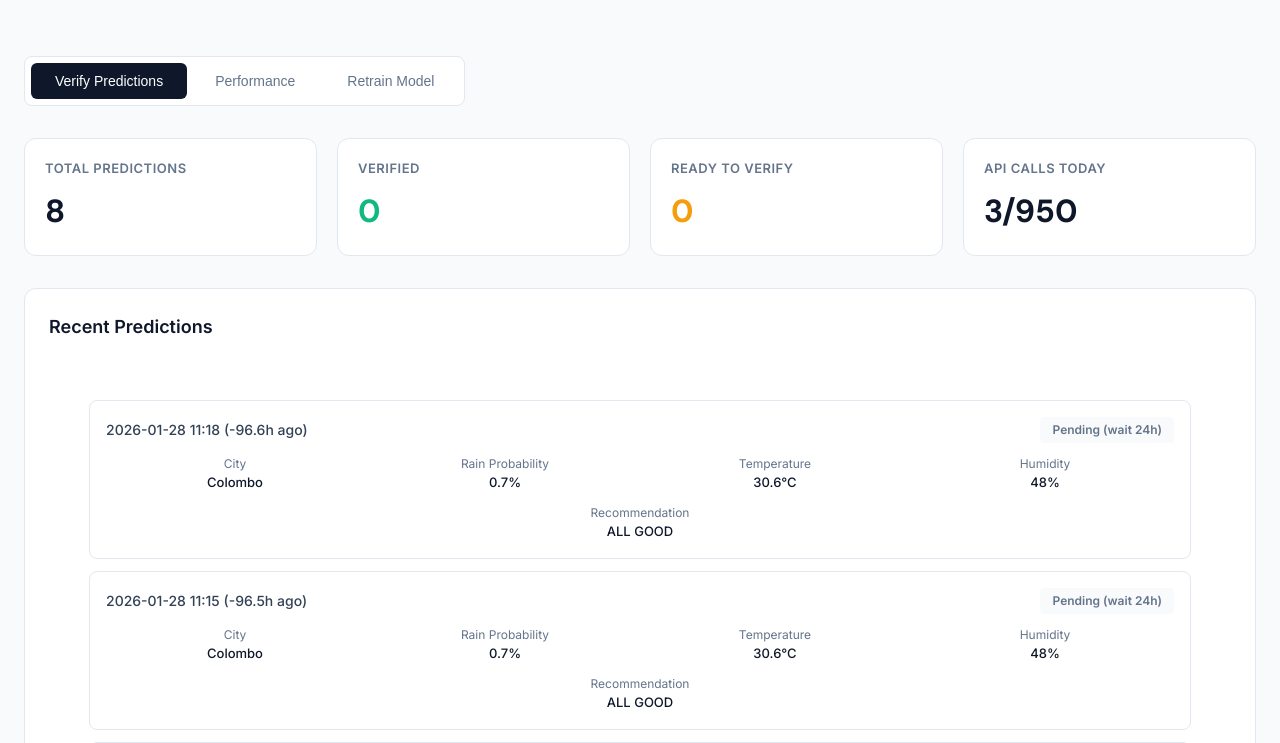
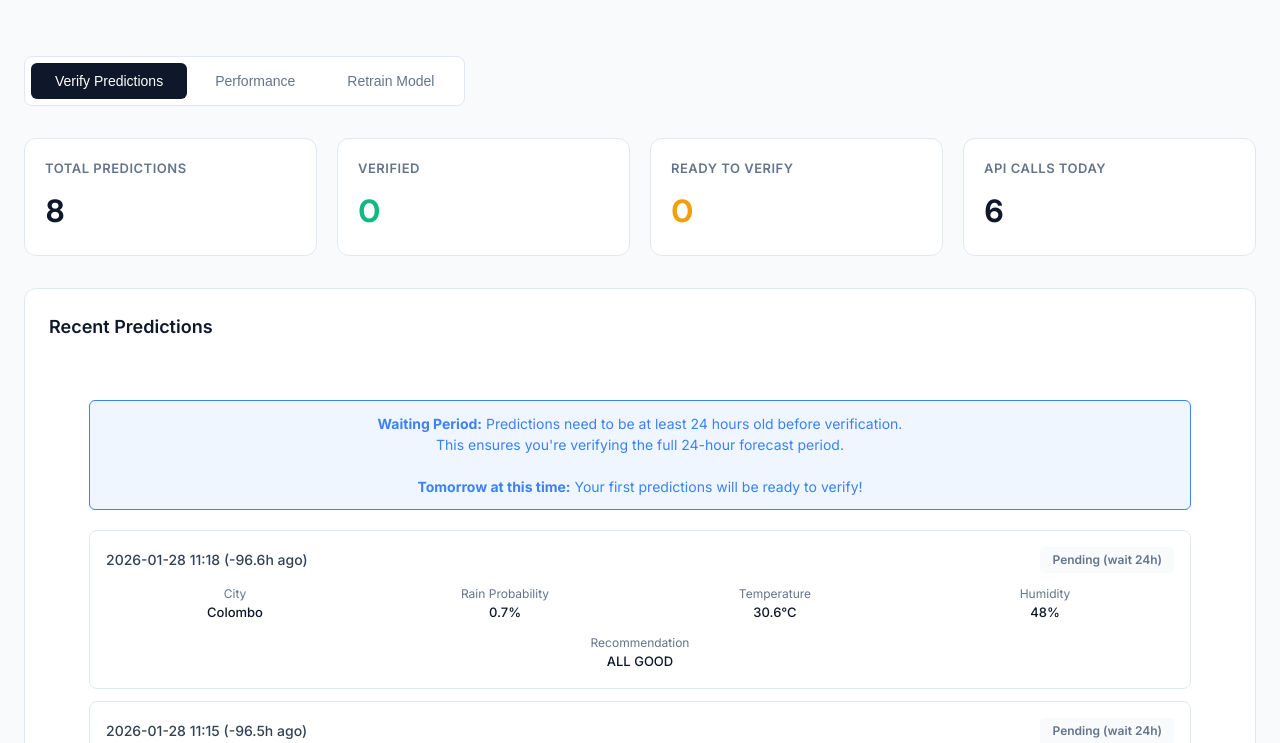
Before and after one commit to Dilmins/air-quality-sri-lanka, a Flask app: page /monitor in a window 1280 px wide. Shown: the part 128-871 px from the top of the page. Run offline with Flask 3, Linux system fonts and the light colour scheme; data comes from the database, SQL or seed files in the repository.

Commit message:
Update: Wed 01/28/2026 22:54:34.13

```diff
--- a/Backend/app.py
+++ b/Backend/app.py
@@ -26,7 +26,7 @@ api_calls_date = datetime.now().date()
 API_CALL_LIMIT = 950
 
 CITIES = {
-    "Colombo": {"lat": 6.9271, "lon": 79.8612},
+   "Colombo": {"lat": 6.9271, "lon": 79.8612},
     "Kandy": {"lat": 7.2906, "lon": 80.6337},
     "Galle": {"lat": 6.0535, "lon": 80.2210},
     "Jaffna": {"lat": 9.6615, "lon": 80.0255},
--- a/Backend/templates/monitor.html
+++ b/Backend/templates/monitor.html
@@ -462,8 +462,7 @@
                 document.getElementById('total-predictions').textContent = total;
                 document.getElementById('verified-count').textContent = verified;
                 document.getElementById('ready-count').textContent = ready;
-                document.getElementById('api-calls').textContent =
-                    `${statsData.api_calls_today || 0}/${statsData.api_limit || 950}`;
+                document.getElementById('api-calls').textContent = statsData.api_calls_today || 0;
 
                 // Render predictions
                 const container = document.getElementById('predictions-list');
@@ -471,10 +470,28 @@
                 if (predictions.length === 0) {
                     container.innerHTML = `
                         <div class="empty-state">
-                            <div class="empty-state-icon">📊</div>
-                            <p>No predictions yet. System will start logging predictions automatically.</p>
+                            <div style="font-size: 48px; margin-bottom: 16px;">⏳</div>
+                            <h3 style="margin-bottom: 8px; color: var(--navy);">No Predictions Yet</h3>
+                            <p>System is logging predictions automatically every 10 minutes.</p>
+                            <p style="margin-top: 8px; color: var(--gray); font-size: 13px;">First prediction should appear within 10 minutes.</p>
                         </div>
                     `;
+                    return;
+                }
+
+                const readyCount = predictions.filter(p => p.ready_to_verify).length;
+
+                if (readyCount === 0) {
+                    container.innerHTML = `
+                        <div class="alert alert-info" style="margin-bottom: 20px;">
+                            <strong>Waiting Period:</strong> Predictions need to be at least 24 hours old before verification.
+                            <br>This ensures you're verifying the full 24-hour forecast period.
+                            <br><br>
+                            <strong>Tomorrow at this time:</strong> Your first predictions will be ready to verify!
+                        </div>
+                        <div class="prediction-list">` +
+                        predictions.map(p => renderPrediction(p)).join('') +
+                        '</div>';
                     return;
                 }
 
```
